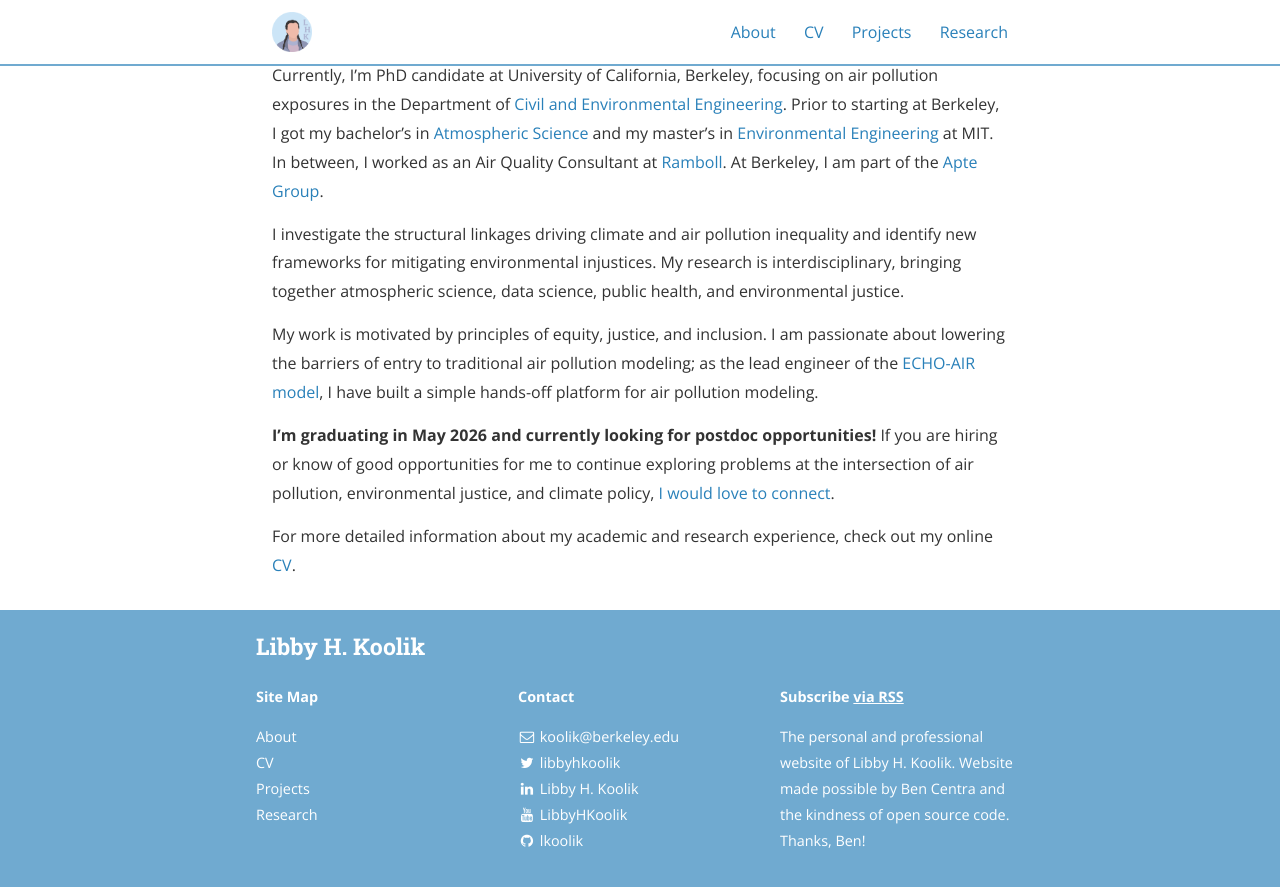
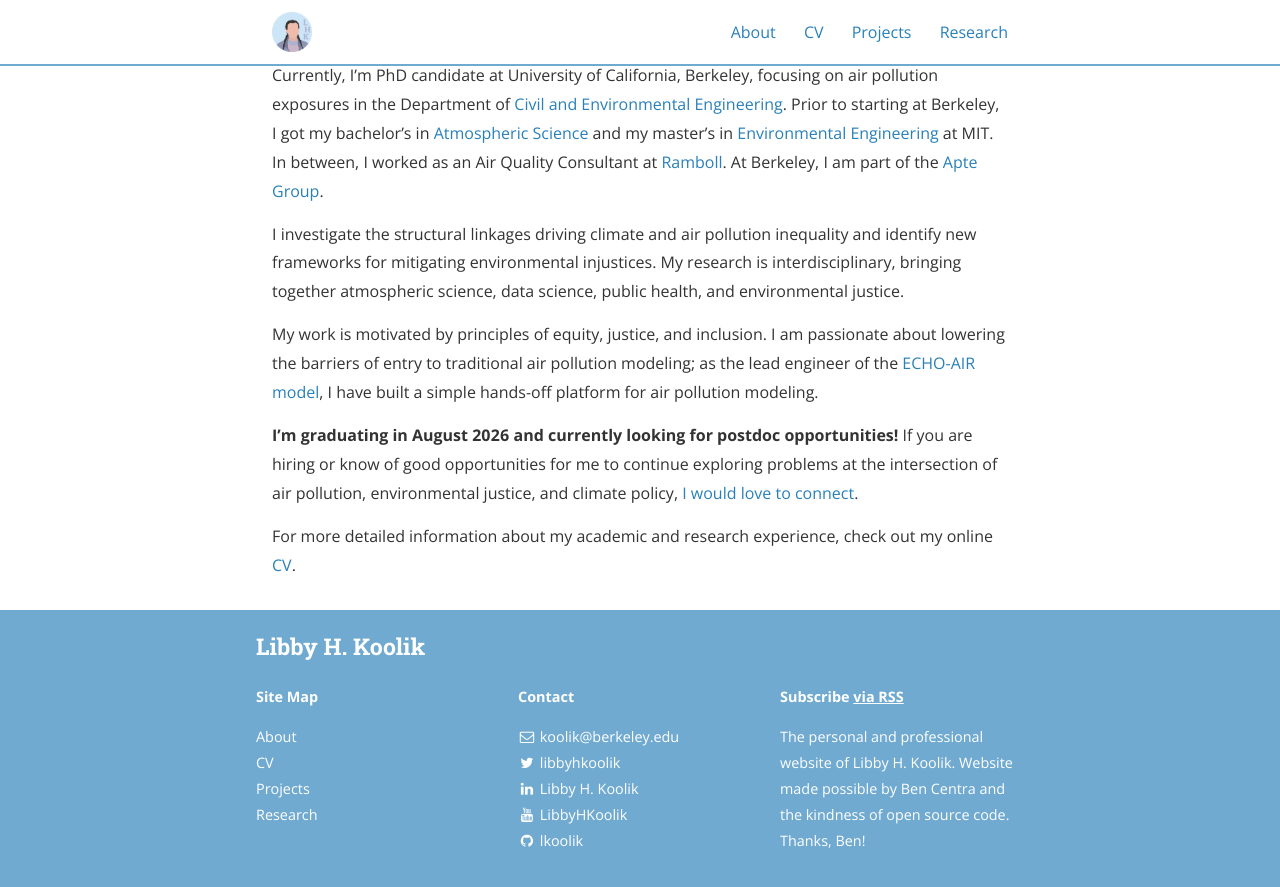
Before and after one commit to lkoolik/lkoolik.github.io, a Jekyll site: the page built from about.md, in a window 1280 px wide and 900 px high, scrolled down 613 px. Shown: the top 887 px of the window. Built offline with Jekyll 4.4.1, drawn with Linux system fonts in a browser that asks for light colours; nearby versions of some CDN libraries.

Commit message:
Update about.md

```diff
--- a/about.md
+++ b/about.md
@@ -19,6 +19,6 @@ I investigate the structural linkages driving climate and air pollution inequali
 
 My work is motivated by principles of equity, justice, and inclusion. I am passionate about lowering the barriers of entry to traditional air pollution modeling; as the lead engineer of the [ECHO-AIR model](https://echo-air-model.github.io/), I have built a simple hands-off platform for air pollution modeling.
 
-<b>I'm graduating in May 2026 and currently looking for postdoc opportunities!</b> If you are hiring or know of good opportunities for me to continue exploring problems at the intersection of air pollution, environmental justice, and climate policy, [I would love to connect](mailto:koolik@berkeley.edu).
+<b>I'm graduating in August 2026 and currently looking for postdoc opportunities!</b> If you are hiring or know of good opportunities for me to continue exploring problems at the intersection of air pollution, environmental justice, and climate policy, [I would love to connect](mailto:koolik@berkeley.edu).
 
 For more detailed information about my academic and research experience, check out my online [CV](https://lkoolik.github.io/CV/).
```
